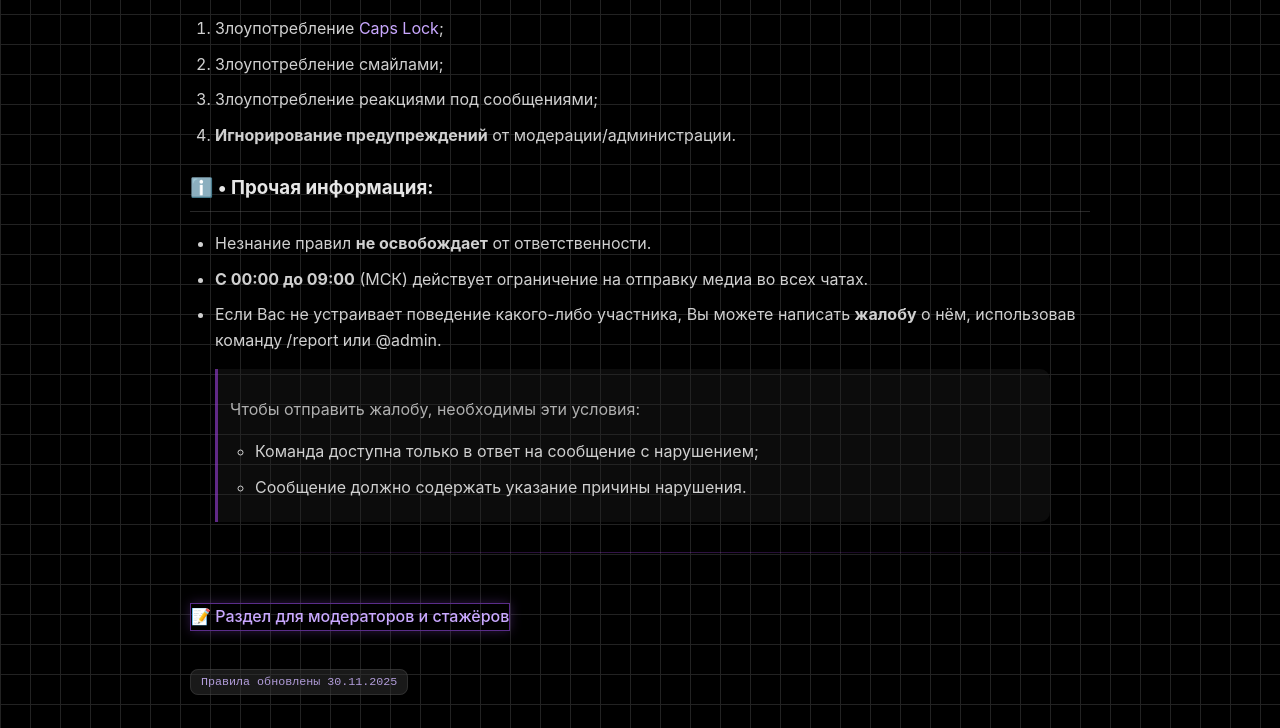
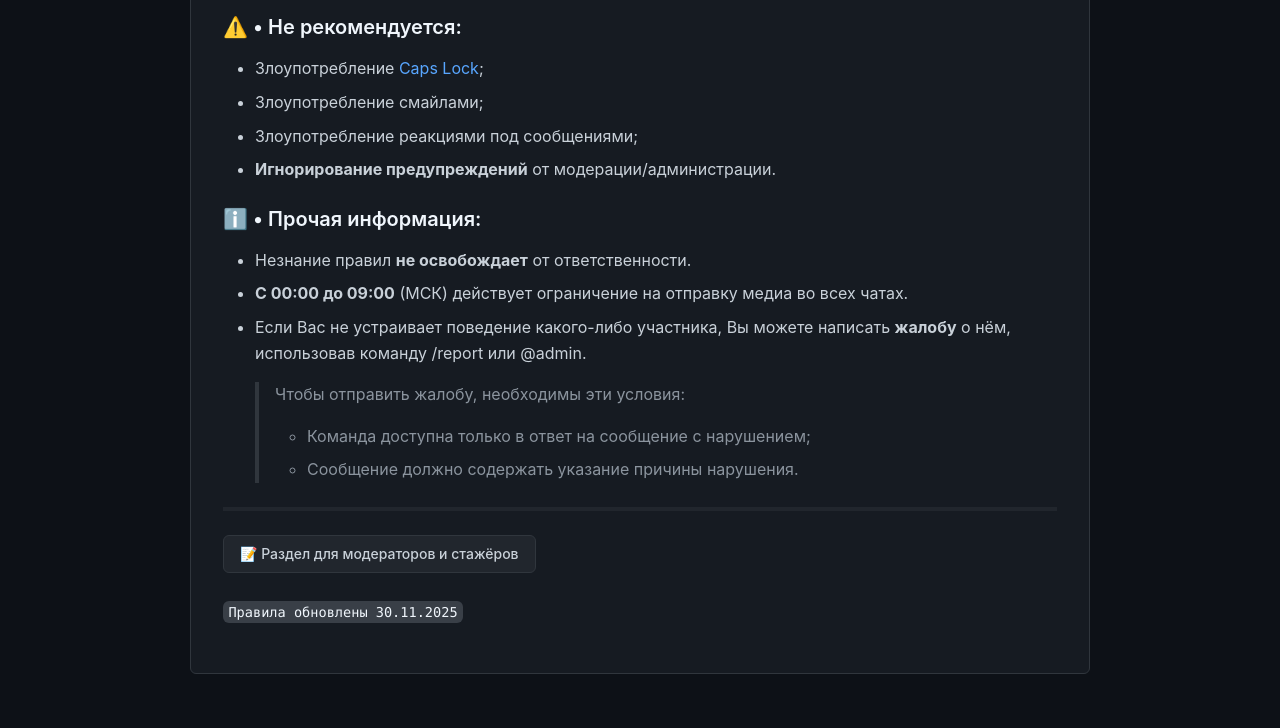
Before and after one commit to iwanna8456/chat-rules.github.io, a plain HTML site: page index.html in a window 1280 px wide. Shown: the part 1456-2184 px from the top of the page. After the commit the page ends 2150 px from the top, so only its background shows below. Drawn offline with Linux system fonts and the light colour scheme.

Commit message:
Update index.html

```diff
--- a/index.html
+++ b/index.html
@@ -1,233 +1,141 @@
 <!DOCTYPE html>
-<html lang="en-US">
+<html lang="ru">
 <head>
-    <meta charset="utf-8">
-    <meta http-equiv="X-UA-Compatible" content="IE=edge">
+    <meta charset="UTF-8">
     <meta name="viewport" content="width=device-width, initial-scale=1">
-    <title>📜 Telegram Rules - Раздел с правилами | GamzeeChert</title>
-    <!-- Begin Jekyll SEO tag v2.8.0 -->
-    <meta name="generator" content="Jekyll v3.10.0">
-    <meta property="og:title" content="📜 Telegram Rules - Раздел с правилами">
-    <meta property="og:locale" content="en_US">
-    <meta name="description" content="📜 Telegram Rules 🎮 Game Rules 📚 Game Guide 🛍️ Madness Games Store 🤖 Bot Info 💎 Fragment">
-    <meta property="og:description" content="📜 Telegram Rules 🎮 Game Rules 📚 Game Guide 🛍️ Madness Games Store 🤖 Bot Info 💎 Fragment">
-    <link rel="canonical" href="https://gamzeechert.github.io/TGRules.html">
-    <meta property="og:url" content="https://gamzeechert.github.io/TGRules.html">
-    <meta property="og:site_name" content="GamzeeChert">
-    <meta property="og:type" content="website">
-    <meta name="twitter:card" content="summary">
-    <meta property="twitter:title" content="📜 Telegram Rules - Раздел с правилами">
-    <script type="application/ld+json">
-    {"@context":"https://schema.org","@type":"WebPage","description":"📜 Telegram Rules 🎮 Game Rules 📚 Game Guide 🛍️ Madness Games Store 🤖 Bot Info 💎 Fragment","headline":"📜 Telegram Rules - Раздел с правилами","url":"https://gamzeechert.github.io/TGRules.html"}
-    </script>
-    <!-- End Jekyll SEO tag -->
+    <title>📜 Telegram Rules | GamzeeChert</title>
     <style>
-        /* Чёрный клетчатый фон */
         body {
-            background-color: #000;
-            background-image:
-                linear-gradient(to right, #222 1px, transparent 1px),
-                linear-gradient(to bottom, #222 1px, transparent 1px);
-            background-size: 30px 30px;
-            color: #ddd;
-            font-family: -apple-system, BlinkMacSystemFont, 'Segoe UI', system-ui, sans-serif;
+            background-color: #0d1117;
+            color: #c9d1d9;
+            font-family: -apple-system, BlinkMacSystemFont, 'Segoe UI', Helvetica, Arial, sans-serif;
             line-height: 1.6;
             margin: 0;
             padding: 20px;
-            min-height: 100vh;
+            max-width: 900px;
+            margin-left: auto;
+            margin-right: auto;
         }
 
-        /* Светящийся заголовок БЕЗ фона */
-        header .container {
-            padding: 15px 0;
-            margin: 10px auto 25px auto;
-            max-width: 900px;
-            text-align: center;
-            background: transparent !important;
-            border: none !important;
-            box-shadow: none !important;
-            backdrop-filter: none !important;
+        a {
+            color: #58a6ff;
+            text-decoration: none;
+        }
+        a:hover {
+            text-decoration: underline;
         }
 
-        /* Заголовки в хидере - убрали GamzeeChert */
-        header h1 {
-            display: none; /* Скрываем GamzeeChert */
-        }
-        header h2 {
-            font-size: 1.1em;
-            color: rgba(220, 220, 220, 0.95);
-            margin: 0 0 15px 0;
-            font-weight: 400;
-            letter-spacing: 0.3px;
-            text-shadow: 0 0 12px rgba(180, 180, 180, 0.6); /* Серое свечение */
+        h1, h2, h3, h4 {
+            color: #f0f6fc;
+            margin-top: 24px;
+            margin-bottom: 16px;
+            font-weight: 600;
+            line-height: 1.25;
         }
 
-        /* Кнопки в стиле iOS с увеличенным скруглением на 25% */
-        .ios-button-container {
-            display: flex;
-            gap: 15px;
-            margin: 20px 0 30px 0;
-            flex-wrap: wrap;
-            justify-content: center;
+        h1 {
+            font-size: 2em;
+            border-bottom: 1px solid #30363d;
+            padding-bottom: 0.3em;
         }
-        a.button-link {
-            display: inline-flex;
-            align-items: center;
-            justify-content: center;
-            background-color: rgba(120, 120, 120, 0.75);
-            backdrop-filter: blur(20px);
-            color: #fff;
-            padding: 16px 28px;
-            border-radius: 20px; /* Увеличили на 25% (было 16px) */
-            text-decoration: none;
-            font-weight: 500;
-            font-size: 16px;
-            border: 1px solid rgba(255, 255, 255, 0.18);
-            box-shadow:
-                0 5px 15px rgba(0, 0, 0, 0.2),
-                0 0 2px rgba(255, 255, 255, 0.15);
-            transition: all 0.25s ease;
-            flex: 1;
-            min-width: 170px;
-            max-width: 260px;
+        h2 {
+            font-size: 1.5em;
+            border-bottom: 1px solid #30363d;
+            padding-bottom: 0.3em;
         }
-        /* Эффект наведения для iOS кнопок */
-        a.button-link:hover {
-            background-color: rgba(140, 140, 140, 0.85);
-            transform: translateY(-3px);
-            box-shadow:
-                0 8px 20px rgba(0, 0, 0, 0.25),
-                0 0 12px rgba(200, 200, 200, 0.7); /* Серое свечение */
+        h3 {
+            font-size: 1.25em;
         }
 
-        /* Контейнер с правилами БЕЗ фона */
-        .container {
-            max-width: 900px;
-            margin: 0 auto;
-            padding: 0;
-            background: transparent;
-            box-shadow: none;
-            border: none;
+        ul, ol {
+            padding-left: 2em;
+        }
+        li {
+            margin-bottom: 0.5em;
         }
 
-        /* Основное содержание правил */
-        #main_content {
-            color: #e0e0e0;
-        }
-        #main_content h1 {
-            font-size: 1.8em;
-            margin-bottom: 20px;
-            color: #f0f0f0;
-            text-shadow: 0 0 8px rgba(180, 70, 255, 0.3);
-        }
-        #main_content h3 {
-            color: #e6e6e6;
-            margin-top: 25px;
-            padding-bottom: 8px;
-            border-bottom: 1px solid rgba(100, 100, 100, 0.4);
+        blockquote {
+            padding: 0 1em;
+            color: #8b949e;
+            border-left: 0.25em solid #30363d;
+            margin: 1em 0;
         }
 
-        /* Ссылки в тексте правил - ТОЛЬКО свечение текста */
-        #main_content a {
-            color: #c9a8ff;
-            text-decoration: none;
-            transition: text-shadow 0.3s ease;
-            background: none !important;
-            padding: 0 !important;
-            border-radius: 0 !important;
-        }
-        #main_content a:hover {
-            color: #ffffff;
-            text-shadow: 0 0 15px #bf80ff;
-            background: transparent !important;
+        hr {
+            height: 0.25em;
+            padding: 0;
+            margin: 24px 0;
+            background-color: #21262d;
+            border: 0;
         }
 
-        /* Списки */
-        #main_content ol, #main_content ul {
-            padding-left: 25px;
-        }
-        #main_content li {
-            margin-bottom: 10px;
-            color: #d0d0d0;
+        code {
+            font-family: SFMono-Regular, Consolas, 'Liberation Mono', Menlo, monospace;
+            padding: 0.2em 0.4em;
+            margin: 0;
+            font-size: 85%;
+            background-color: rgba(110, 118, 129, 0.4);
+            border-radius: 6px;
+            color: #f0f6fc;
         }
 
-        /* Цитата */
-        #main_content blockquote {
-            border-left: 3px solid rgba(180, 70, 255, 0.5);
-            padding-left: 15px;
-            margin-left: 0;
-            color: #b0b0b0;
-            background-color: rgba(40, 40, 40, 0.3);
-            padding: 12px;
-            border-radius: 0 10px 10px 0;
+        .container {
+            background-color: #161b22;
+            border: 1px solid #30363d;
+            border-radius: 6px;
+            padding: 32px;
+            margin-top: 20px;
         }
 
-        /* Разделительные линии */
-        #main_content hr {
-            border: none;
-            height: 1px;
-            background: linear-gradient(to right, transparent, rgba(180, 70, 255, 0.3), transparent);
-            margin: 30px 0;
+        .button-link {
+            display: inline-block;
+            padding: 8px 16px;
+            font-size: 14px;
+            font-weight: 500;
+            line-height: 20px;
+            color: #c9d1d9;
+            background-color: #21262d;
+            border: 1px solid #30363d;
+            border-radius: 6px;
+            margin-right: 10px;
+            margin-bottom: 10px;
+            text-align: center;
+            cursor: pointer;
+            text-decoration: none;
         }
-
-        /* Код с датой */
-        #main_content code {
-            background-color: rgba(50, 50, 50, 0.5);
-            color: #b19cd9;
-            padding: 5px 10px;
-            border-radius: 8px;
-            font-size: 0.9em;
-            border: 1px solid rgba(100, 100, 100, 0.3);
-        }
-
-        /* Кнопка для модераторов */
-        .button2-link {
-            display: inline-block;
-            background-color: rgba(100, 40, 150, 0.6);
-            color: #e6d5ff;
-            padding: 14px 28px;
-            margin: 20px 0;
-            border-radius: 14px; /* Увеличили скругление */
+        .button-link:hover {
+            background-color: #30363d;
+            border-color: #8b949e;
             text-decoration: none;
-            font-weight: 500;
-            border: 1px solid #5a2d8a;
-            box-shadow: 0 0 12px rgba(150, 80, 220, 0.3);
-            transition: all 0.3s ease;
-        }
-        .button2-link:hover {
-            box-shadow: 0 0 20px rgba(191, 128, 255, 0.8);
-            background-color: rgba(120, 60, 180, 0.8);
-            transform: translateY(-2px);
         }
     </style>
 </head>
 <body>
-    <header>
+
     <div class="container">
-            <!-- Заголовок GamzeeChert удалён -->
+        <h1>GamzeeChert</h1>
         <h2>📜 Telegram Rules | 🎮 Game Rules | 📚 Game Guide | 🛍️ Madness Games Store | 🤖 Bot Info | 💎 Fragment</h2>
 
-            <!-- Кнопки в стиле iOS с увеличенным скруглением -->
-            <div class="ios-button-container">
+        <hr>
+
+        <h1>📃 Правила для чатов Telegram</h1>
+
+        <p>
             <a href="./index.html" class="button-link">🌐 Главная страница</a>
             <a href="./links.html" class="button-link">🔗 Раздел ссылок</a>
-            </div>
-        </div>
-    </header>
+        </p>
 
-    <div class="container">
-        <section id="main_content">
-            <h1 id="-правила-для-чатов-telegram">📃 Правила для чатов Telegram</h1>
+        <hr>
 
-            <h3 id="--временные-правила">⏳ • Временные правила:</h3>
+        <h3>⏳ • Временные правила:</h3>
         <p>Запрещены <strong>политические дискуссии, агитация и провокационные темы</strong>, не относящиеся к проекту;</p>
         <p>За <strong>чрезмерное использование нецензурной лексики</strong> будет выдаваться <strong>предупреждение</strong>.</p>
 
-            <h3 id="--запрещено">🚫 • Запрещено:</h3>
-            <ol>
+        <h3>🚫 • Запрещено:</h3>
+        <ul>
             <li>Спам;</li>
-                <li><a href="#">ASCII графика</a>;</li>
-                <li><a href="#">Флуд</a>;</li>
+            <li>ASCII графика;</li>
+            <li>Флуд;</li>
             <li>Отправка <strong>материалов</strong> с тегом 18+ (Шок-контент);</li>
             <li>Отправка <strong>стикеров</strong> с тегом 18+;</li>
             <li>Отправка сообщений/материалов <strong>от имени канала</strong> (Разрешено только от личного аккаунта);</li>
@@ -248,17 +156,17 @@
             <li><strong>Неадекватная критика</strong>. Даже если вам не нравится какой-то контент в игре, <strong>не стоит оскорблять чужой труд</strong>;</li>
             <li><strong>Использование дополнительных аккаунтов</strong> для обхода ограничений/блокировки;</li>
             <li>Использование команд /report и @admin <strong>без весомой причины</strong>.</li>
-            </ol>
+        </ul>
 
-            <h3 id="️--не-рекомендуется">⚠️ • Не рекомендуется:</h3>
-            <ol>
+        <h3>⚠️ • Не рекомендуется:</h3>
+        <ul>
             <li>Злоупотребление <a href="#">Caps Lock</a>;</li>
             <li>Злоупотребление смайлами;</li>
             <li>Злоупотребление реакциями под сообщениями;</li>
             <li><strong>Игнорирование предупреждений</strong> от модерации/администрации.</li>
-            </ol>
+        </ul>
 
-            <h3 id="ℹ️--прочая-информация">ℹ️ • Прочая информация:</h3>
+        <h3>ℹ️ • Прочая информация:</h3>
         <ul>
             <li>Незнание правил <strong>не освобождает</strong> от ответственности.</li>
             <li><strong>С 00:00 до 09:00</strong> (МСК) действует ограничение на отправку медиа во всех чатах.</li>
@@ -275,9 +183,11 @@
 
         <hr>
 
-            <p><a href="./TGmodRules.html" class="button2-link">📝 Раздел для модераторов и стажёров</a></p>
-            <p><code class="language-plaintext highlighter-rouge">Правила обновлены 30.11.2025</code></p>
-        </section>
+        <p><a href="./TGmodRules.html" class="button-link">📝 Раздел для модераторов и стажёров</a></p>
+
+        <p><code>Правила обновлены 30.11.2025</code></p>
+
     </div>
+
 </body>
 </html>
```
Lines whose indentation alone changed are shown as unchanged.
